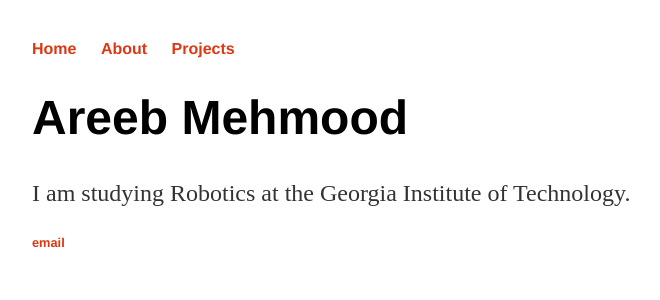
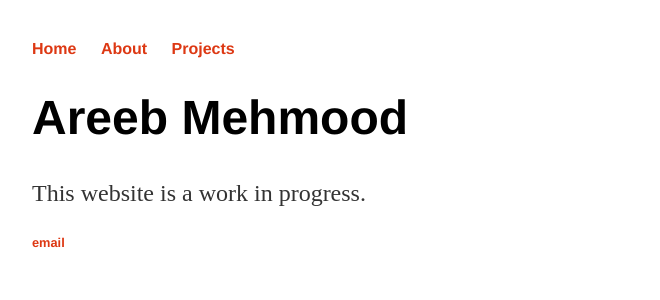
Before and after one commit to areebm/areebm.github.io, a Jekyll site: the page built from index.html, in a window 1280 px wide. Shown: the top 300 px of the page, without its empty margins (18-678 px from the left). Built offline with Jekyll 4.4.1, drawn with Linux system fonts in a browser that asks for light colours.

Commit message:
Update index.html
Changed main page text from short personal description to WIP

```diff
--- a/index.html
+++ b/index.html
@@ -4,5 +4,5 @@ title: Areeb Mehmood, Graduate Mechanical Engineering Student
 ---
 <div class="blurb">
 	<h1>Areeb Mehmood</h1>
-	<p>I am studying Robotics at the Georgia Institute of Technology.</p>
+	<p>This website is a work in progress. </p>
 </div><!-- /.blurb -->
```
